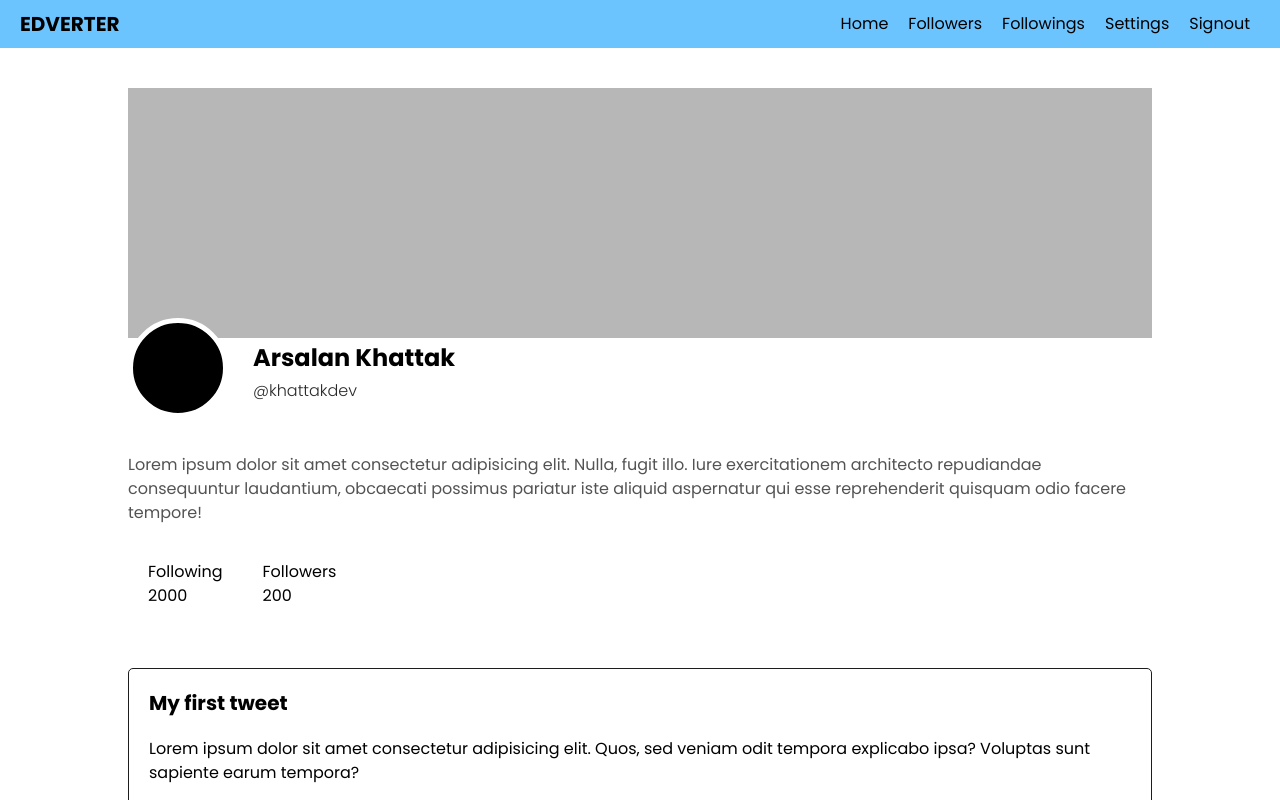
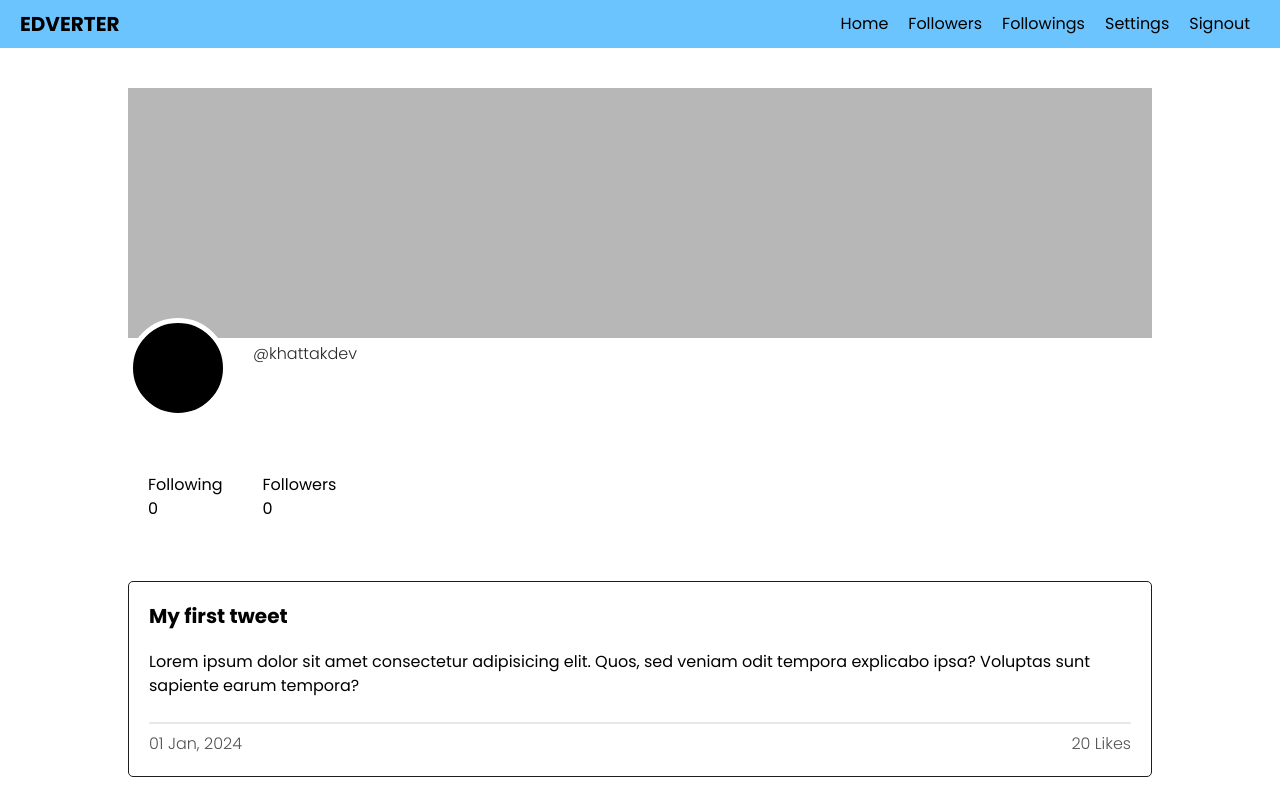
Before and after one commit to khattakdev/edversity-twitter, a React (Vite) app: page /home in a window 1280 px wide. Shown: the top 800 px of the page. Built offline with nearby package versions, Linux system fonts and the light colour scheme; no server answers; the database is empty; sample sign-in values are in the browser's storage.

Commit message:
set and get data from database

```diff
--- a/src/components/Profile/index.jsx
+++ b/src/components/Profile/index.jsx
@@ -1,29 +1,38 @@
+import { useState, useEffect } from "react";
 import classes from "./index.module.css";
-function Profile() {
+function Profile({ info }) {
+  const [userInfo, setUserInfo] = useState({
+    name: "",
+    followers: 0,
+    followings: 0,
+    bio: "",
+  });
+
+  useEffect(() => {
+    console.log("Basic Info - ", info);
+    if (info) {
+      setUserInfo(info);
+    }
+  }, [info]);
   return (
     <div className={classes.profile}>
       <div className={classes.profile_cover}></div>
       <div className={classes.profile_basics}>
         <div className={classes.profile_basics_img}></div>
         <div>
-          <h2 className="text-2xl font-bold mt-6">Arsalan Khattak</h2>
+          <h2 className="text-2xl font-bold mt-6">{userInfo.name}</h2>
           <p className={classes.profile_basics_handle}>@khattakdev</p>
         </div>
       </div>
-      <div className={classes.profile_bio}>
-        Lorem ipsum dolor sit amet consectetur adipisicing elit. Nulla, fugit
-        illo. Iure exercitationem architecto repudiandae consequuntur
-        laudantium, obcaecati possimus pariatur iste aliquid aspernatur qui esse
-        reprehenderit quisquam odio facere tempore!
-      </div>
+      <div className={classes.profile_bio}>{userInfo.bio}</div>
       <div className={classes.profile_stats}>
         <div>
           <h3>Following</h3>
-          <p>2000</p>
+          <p>{userInfo.followings}</p>
         </div>
         <div>
           <h3>Followers</h3>
-          <p>200</p>
+          <p>{userInfo.followers}</p>
         </div>
       </div>
     </div>
--- a/src/components/Register/index.jsx
+++ b/src/components/Register/index.jsx
@@ -1,8 +1,9 @@
 import { useState } from "react";
 import { createUserWithEmailAndPassword } from "firebase/auth";
 import { auth } from "../../firebase";
+import { getDatabase, ref, set } from "firebase/database";
 import classes from "./index.module.css";
-function Register({ registerState }) {
+function Register({ registerState, setIsInMiddleOfRegistration }) {
   const [name, setName] = useState("");
   const [email, setEmail] = useState("");
   const [password, setPassword] = useState("");
@@ -10,6 +11,7 @@ function Register({ registerState }) {
   const [errorMessages, setErrorMessages] = useState([]);
 
   const submitHandler = async (e) => {
+    setIsInMiddleOfRegistration(true);
     e.preventDefault();
 
     const updatedErrorMessages = [];
@@ -34,14 +36,20 @@ function Register({ registerState }) {
 
     if (updatedErrorMessages.length == 0) {
       try {
-        const user = await createUserWithEmailAndPassword(
-          auth,
-          email,
-          password
-        );
-        console.log(user);
+        const res = await createUserWithEmailAndPassword(auth, email, password);
+        // Save the data to Database
+        const db = getDatabase();
+        set(ref(db, "users/" + res.user.uid), {
+          name: name,
+          bio: "A random user from a random place",
+          followers: 0,
+          followings: 0,
+        });
+
+        setIsInMiddleOfRegistration(false);
       } catch (error) {
         console.log(error);
+        setIsInMiddleOfRegistration(false);
       }
     }
   };
--- a/src/firebase.js
+++ b/src/firebase.js
@@ -9,6 +9,7 @@ const firebaseConfig = {
   apiKey: import.meta.env.VITE_API_KEY,
   authDomain: import.meta.env.VITE_AUTH_DOMAIN,
   projectId: import.meta.env.VITE_PROJECT_ID,
+  databaseURL: import.meta.env.VITE_DATABASE_URL,
   storageBucket: import.meta.env.VITE_STORAGE_BUCKET,
   messagingSenderId: import.meta.env.VITE_MESSAGING_SENDER_ID,
   appId: import.meta.env.VITE_APP_ID,
--- a/src/pages/Auth/index.jsx
+++ b/src/pages/Auth/index.jsx
@@ -9,6 +9,8 @@ function Auth() {
   const navigate = useNavigate();
   const [isRegister, setIsRegister] = useState(true);
   const [isAuth, setAuth] = useState(true);
+  const [isInMiddleOfRegistration, setIsInMiddleOfRegistration] =
+    useState(false);
 
   const switchState = () => {
     const currentRegisterState = !isRegister;
@@ -17,7 +19,7 @@ function Auth() {
 
   useEffect(() => {
     onAuthStateChanged(auth, (user) => {
-      if (user) {
+      if (user && !isInMiddleOfRegistration) {
         navigate("/home");
       } else {
         console.log("User is not logged in!");
@@ -33,7 +35,10 @@ function Auth() {
           {isRegister == true ? (
             <Login loginState={switchState} />
           ) : (
-            <Register registerState={switchState} />
+            <Register
+              setIsInMiddleOfRegistration={setIsInMiddleOfRegistration}
+              registerState={switchState}
+            />
           )}
         </div>
       )}
--- a/src/pages/Home/index.jsx
+++ b/src/pages/Home/index.jsx
@@ -6,9 +6,12 @@ import { useNavigate } from "react-router-dom";
 import { onAuthStateChanged } from "firebase/auth";
 import { auth } from "../../firebase";
 import { useEffect, useState } from "react";
+import { getDatabase, ref, onValue } from "firebase/database";
 function Home() {
   const navigate = useNavigate();
   const [isLoggedIn, setLoggedIn] = useState(false);
+  const [userData, setUserData] = useState();
+  const [userID, setUserID] = useState(null);
   const tweetData = [
     {
       title: "My first tweet",
@@ -37,7 +40,7 @@ function Home() {
     onAuthStateChanged(auth, (user) => {
       if (user) {
         const uid = user.uid;
-        console.log(uid);
+        setUserID(uid);
         setLoggedIn(true);
       } else {
         navigate("/");
@@ -45,6 +48,16 @@ function Home() {
       }
     });
   }, []);
+
+  useEffect(() => {
+    const db = getDatabase();
+    const userDataRef = ref(db, "users/" + userID);
+    onValue(userDataRef, (snapshot) => {
+      const data = snapshot.val();
+      setUserData(data);
+    });
+  }, [userID]);
+
   return (
     <>
       {isLoggedIn ? (
@@ -52,7 +65,7 @@ function Home() {
           {" "}
           <Nav />
           <div className={classes.container}>
-            <Profile />
+            <Profile info={userData} />
             {tweetData.map((item, index) => {
               return <Tweet key={index} item={item} />;
             })}
```
